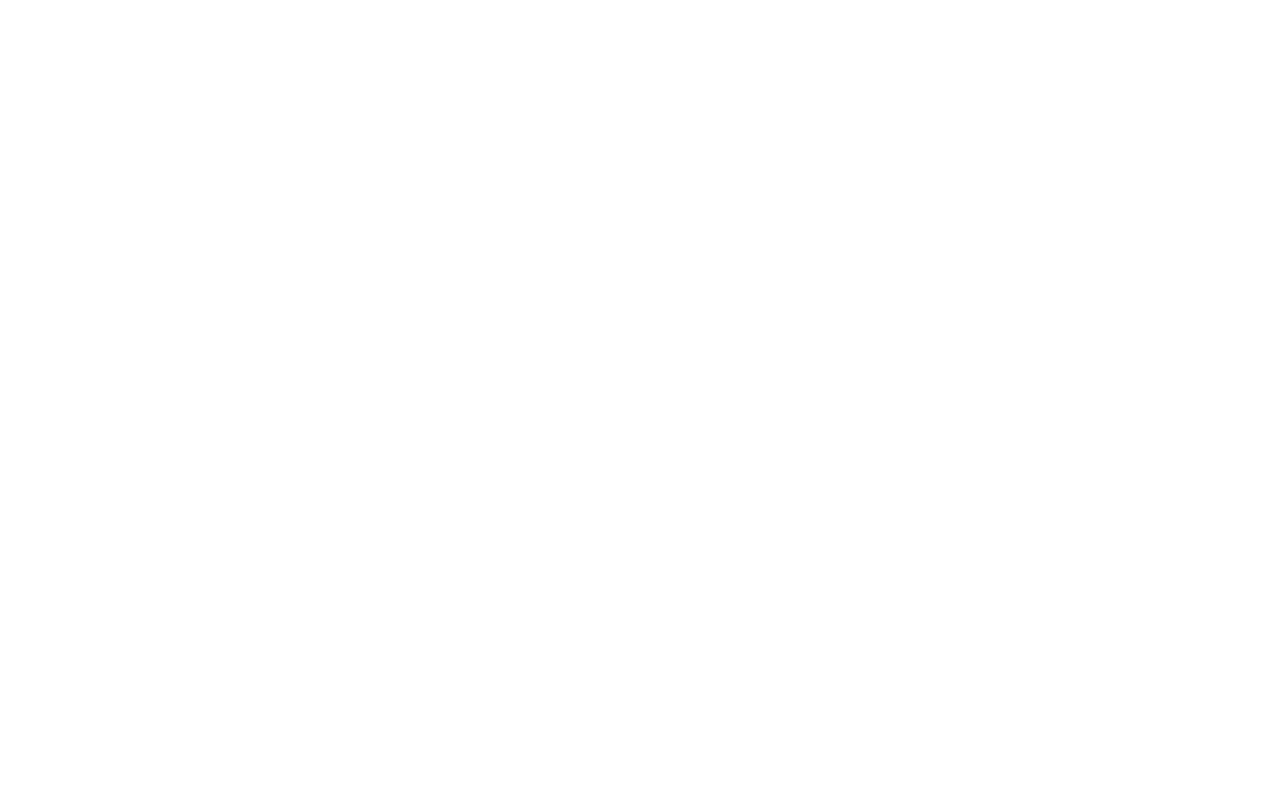
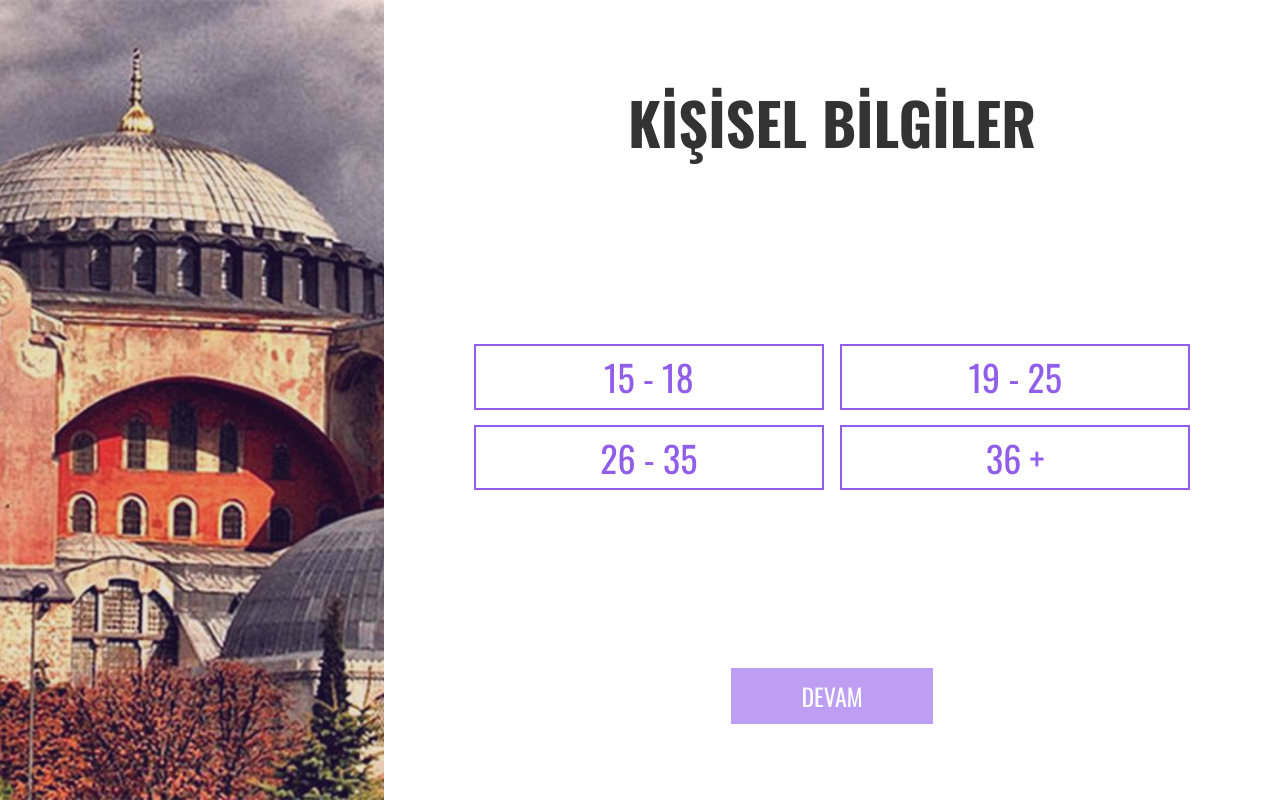
Before and after one commit to erkansivas35/showplace, a Vue app: page /age in a window 1280 px wide. Built offline with nearby package versions, Linux system fonts and the light colour scheme.

Commit message:
age page added

```diff
--- a/src/App.vue
+++ b/src/App.vue
@@ -1,14 +1,107 @@
 <template>
   <div id="app">
-    <router-view/>
+    <transition
+        :name="transitionName"
+         mode="out-in"
+         @beforeLeave="beforeLeave"
+         @enter="enter">
+      <router-view/>
+    </transition>
   </div>
 </template>
 
+<script>
+const DEFAULT_TRANSITION = "fade";
+
+export default {
+  name: "App",
+  data() {
+    return {
+      prevHeight: 0,
+      transitionName: DEFAULT_TRANSITION
+    };
+  },
+  created() {
+    this.$router.beforeEach((to, from, next) => {
+      let transitionName = to.meta.transitionName || from.meta.transitionName;
+      if (transitionName === "slide") {
+        const toDepth = to.path.split("/").length;
+        const fromDepth = from.path.split("/").length;
+        transitionName = toDepth < fromDepth ? "slide-right" : "slide-left";
+      }
+      this.transitionName = transitionName || DEFAULT_TRANSITION;
+      next();
+    });
+  },
+  methods: {
+    beforeLeave(element) {
+      this.prevHeight = getComputedStyle(element).height;
+    },
+    enter(element) {
+      const { height } = getComputedStyle(element);
+
+      element.style.height = this.prevHeight;
+
+      setTimeout(() => {
+        element.style.height = height;
+      });
+    },
+    afterEnter(element) {
+      element.style.height = "auto";
+    }
+  }
+};
+</script>
+
+
 <style lang="scss">
-  @import './assets/css/normalize.css';
-  @import url('https://fonts.googleapis.com/css?family=Oswald:300,400,700');
+@import './assets/css/normalize.css';
+@import url("https://fonts.googleapis.com/css?family=Oswald:300,400,700");
 
-  html, body {
-    font-family: 'Oswald', sans-serif;
-  }
+html,
+body {
+  font-family: "Oswald", sans-serif;
+}
+
+.slide-left-enter-active,
+.slide-left-leave-active,
+.slide-right-enter-active,
+.slide-right-leave-active {
+  transition-duration: 0.5s;
+  transition-property: height, opacity, transform;
+  transition-timing-function: cubic-bezier(0.55, 0, 0.1, 1);
+  overflow: hidden;
+}
+
+.slide-left-enter,
+.slide-right-leave-active {
+  opacity: 0;
+  transform: translate(2em, 0);
+}
+
+.slide-left-leave-active,
+.slide-right-enter {
+  opacity: 0;
+  transform: translate(-2em, 0);
+}
+
+.container {
+  display: flex;
+  justify-content: space-around;
+  align-items: center;
+  flex-direction: column;
+  width: 100%;
+  height: 100vh;
+  color: #333;
+}
+
+.overlay {
+  width: 100%;
+  height: 100vh;
+  position: absolute;
+  left: 0;
+  top: 0;
+  background: rgba(125, 64, 230, 0.16);
+  z-index: 0;
+}
 </style>
--- /dev/null
+++ b/src/assets/css/responsive-mixin.scss
@@ -0,0 +1,15 @@
+@mixin mq($width: "mobile") {
+  @if ($width == "mobile") {
+    @media (max-width: 590px) {
+      @content
+    }
+  } @else if ($width == "tablet") {
+    @media (max-width: 992px) {
+      @content
+    }
+  } @else if ($width == "large") {
+    @media (max-width: 1200px) {
+      @content
+    }
+  }
+}
--- a/src/router.js
+++ b/src/router.js
@@ -1,6 +1,7 @@
 import Vue from "vue";
 import Router from "vue-router";
 import Home from "./views/Home.vue";
+import Age from "./views/Age.vue";
 
 Vue.use(Router);
 
@@ -12,6 +13,12 @@ export default new Router({
       path: "/",
       name: "home",
       component: Home
+    },
+    {
+      path: "/age",
+      name: "age",
+      component: Age,
+      meta: { transitionName: 'slide' },
     }
   ]
 });
--- /dev/null
+++ b/src/views/Age.vue
@@ -0,0 +1,181 @@
+<template>
+  <div class="age">
+    <div class="place-image-wrap">
+      <div class="overlay"></div>
+    </div>
+    <div class="content-wrap">
+      <div class="container">
+          <div class="title">
+            <h1>KİŞİSEL BİLGİLER</h1>
+          </div>
+          <div class="content">
+            <div class="ask-age">
+              <label href="#" for="age15" :class="{'clicked': howAge == '15-18'}">15 - 18</label>
+              <label href="#" for="age19" :class="{'clicked': howAge == '19-25'}">19 - 25</label>
+              <label href="#" for="age26" :class="{'clicked': howAge == '26-35'}">26 - 35</label>
+              <label href="#" for="age36" :class="{'clicked': howAge == '36+'}">36 +</label>
+            </div>
+            <div class="form">
+              <input type="radio" name="erkan" id="age15" v-model="howAge" value="15-18">
+              <input type="radio" name="erkan" id="age19" v-model="howAge" value="19-25">
+              <input type="radio" name="erkan" id="age26" v-model="howAge" value="26-35">
+              <input type="radio" name="erkan" id="age36" v-model="howAge" value="36+">
+            </div>
+          </div>
+          <div class="button">
+            <router-link to="/age" :class="{'disable': howAge == ''}">DEVAM</router-link>
+          </div>
+      </div>
+    </div>
+  </div>
+</template>
+
+<script>
+export default {
+  name: "Age",
+  data() {
+    return {
+      howAge: ""
+    };
+  }
+};
+</script>
+
+<style lang="scss">
+@import "../assets/css/responsive-mixin.scss";
+
+.age {
+  height: 100vh !important;
+  display: flex;
+  overflow: hidden;
+
+  & .place-image-wrap {
+    position: relative;
+    width: 30%;
+    overflow: hidden;
+    background: url("../assets/img/place.jpg");
+    background-size: cover;
+    background-repeat: no-repeat;
+    background-position: 50% 0%;
+
+    @include mq("mobile") {
+      display: none;
+    }
+  }
+
+  & .content-wrap {
+    width: 70%;
+
+    @include mq("mobile") {
+      width: 100%;
+    }
+  }
+}
+
+.content-wrap {
+  .title {
+    margin-bottom: 10px;
+
+    h1 {
+      font-size: 58px;
+      margin: 0;
+      text-align: center;
+
+      @include mq("tablet") {
+        font-size: 46px;
+      }
+    }
+  }
+
+  .content {
+    width: 100%;
+    display: flex;
+    justify-content: center;
+
+    .form {
+      position: absolute;
+      right: 999999px;
+    }
+
+    .ask-age {
+      display: flex;
+      flex-wrap: wrap;
+      flex-direction: row;
+      width: 80%;
+      justify-content: space-between;
+      align-items: center;
+
+      & label {
+        width: calc(50% - 42px);
+        background: #fff;
+        border: 2px solid #915eeb;
+        padding: 10px 15px;
+        color: #915eeb;
+        text-decoration: none;
+        font-size: 36px;
+        text-align: center;
+        margin-bottom: 15px;
+        margin-right: 15px;
+        cursor: pointer;
+        transition: 0.3s;
+
+        &:hover {
+          background: #915eeb;
+          border: 2px solid #915eeb;
+          color: #fff;
+        }
+
+        &.clicked {
+          background: #915eeb;
+          border: 2px solid #915eeb;
+          color: #fff;
+        }
+
+        @include mq("mobile") {
+          width: 100%;
+        }
+
+        &:nth-child(2) {
+          margin-right: 0;
+          @include mq("mobile") {
+            margin-right: 15px;
+          }
+        }
+
+        &:last-child {
+          margin-right: 0;
+          @include mq("mobile") {
+            margin-right: 15px;
+          }
+        }
+      }
+    }
+  }
+
+  .button {
+    display: block;
+
+    a {
+      background: #7d40e6;
+      border: 2px solid #fff;
+      color: #fff;
+      text-decoration: none;
+      font-size: 24px;
+      transition: 0.3s;
+      padding: 10px 70px;
+
+      &.disable {
+        pointer-events: none;
+        opacity: 0.5;
+        cursor: no-drop;
+      }
+
+      &:hover {
+        background: #fff;
+        border: 2px solid #7d40e6;
+        color: #7d40e6;
+      }
+    }
+  }
+}
+</style>
--- a/src/views/Home.vue
+++ b/src/views/Home.vue
@@ -9,7 +9,7 @@
         <p>Buradan sonra nereye gideceğini bul.</p>
       </div>
       <div class="button">
-        <a href="#">BAŞLA</a>
+        <router-link to="/age">BAŞLA</router-link>
       </div>
     </div>
   </div>
@@ -32,16 +32,6 @@ export default {
   align-items: center;
   justify-content: center;
 
-  .overlay {
-    width: 100%;
-    height: 100vh;
-    position: absolute;
-    left: 0;
-    top: 0;
-    background: rgba(125, 64, 230, 0.16);
-    z-index: 0;
-  }
-
   .container {
     display: flex;
     flex-direction: column;
@@ -54,9 +44,9 @@ export default {
       margin-bottom: 10px;
 
       h1 {
-      font-size: 64px;
-      margin: 0;
-    }
+        font-size: 64px;
+        margin: 0;
+      }
     }
 
     & .content {
```
Also changed, not shown: src/assets/img/place.jpg (added).
